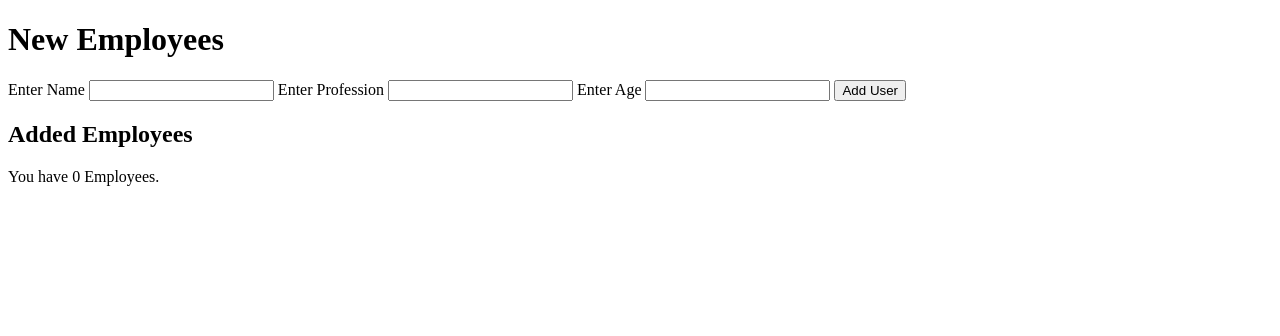
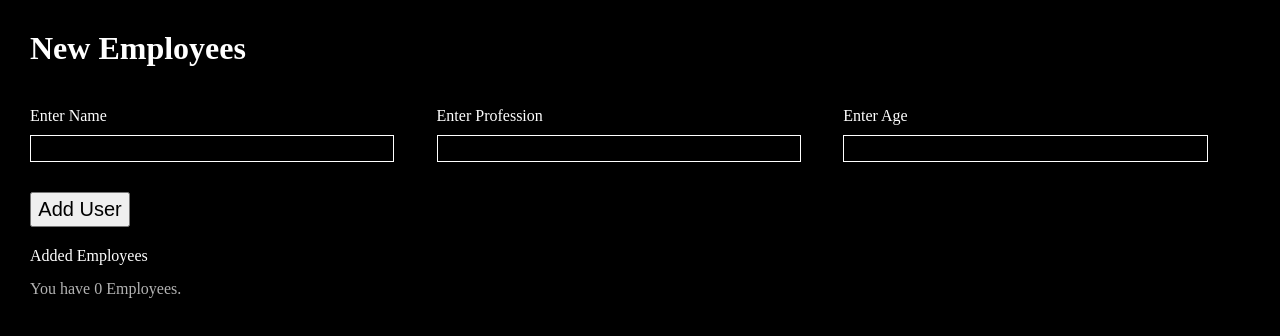
Before and after one commit to Jef-king/ModuleTestProjectFrontend2March24, a plain HTML site: page index.html in a window 1280 px wide. Drawn offline with Linux system fonts and the light colour scheme.

Commit message:
html css completed js need to be done

```diff
--- a/index.html
+++ b/index.html
@@ -3,24 +3,34 @@
 <head>
     <meta charset="UTF-8">
     <meta name="viewport" content="width=device-width, initial-scale=1.0">
+    <link rel="stylesheet" href="styles.css">
     <title>Form</title>
 </head>
 <body>
     <div class="formContainer">
         <h1>New Employees</h1>
         <form action="" id="employeeForm">
+            <div class="column">
                 <label for="name">Enter Name</label>
                 <input type="text" name="name" id="">
+            </div>
+            <div class="column">
                 <label for="profession">Enter Profession</label>
                 <input type="text" name="profession" id="">
+            </div>
+            <div class="column">
                 <label for="age">Enter Age</label>
                 <input type="text" name="age" id="">
-            <button type="submit">Add User</button>
+            </div>
+            <button type="submit" onclick="">Add User</button>
         </form>
     </div>
     <div class="Result">
-        <h2>Added Employees</h2>
-        <p>You have <span id="addedNumbers">0</span> Employees.</p>
+        <p class="error">Error: Please Make sure All the fields are filled before adding in an employee !</p>
+        <p class="success">Success: Employee Added !</p>
+        <p class="add">Added Employees</p>
+        <p class="start">You have 0 Employees.</p>
+        <ol id="list"></ol>
     </div>
 </body>
 </html>
--- a/styles.css
+++ b/styles.css
@@ -1,6 +1,47 @@
 *{
     margin:0;
-    padding:0;
+    padding:0;bod
+}
+body{
     background-color: black;
     color:white;
+    margin:30px;
 }
+.column{
+    display:inline-block;
+    width:33%;
+}
+input{
+    display:block;
+    margin:10px 0;
+    border:1px solid white;
+    height:25px;
+    width:90%;
+    background-color: black;
+}
+h1{
+    margin-bottom: 40px;
+}
+button{
+    display:block;
+    margin:20px 0;
+    width:100px;
+    height: 35px;
+    font-size: 20px;
+}
+.error{
+    color:red;
+    margin:10px 0;
+    display:none;
+}
+.success{
+    color:green;
+    margin:10px 0;
+    display:none;
+}
+.add{
+    margin:15px 0;
+}
+.start{
+    opacity:70%;
+}
```
Lines whose indentation alone changed are shown as unchanged.
